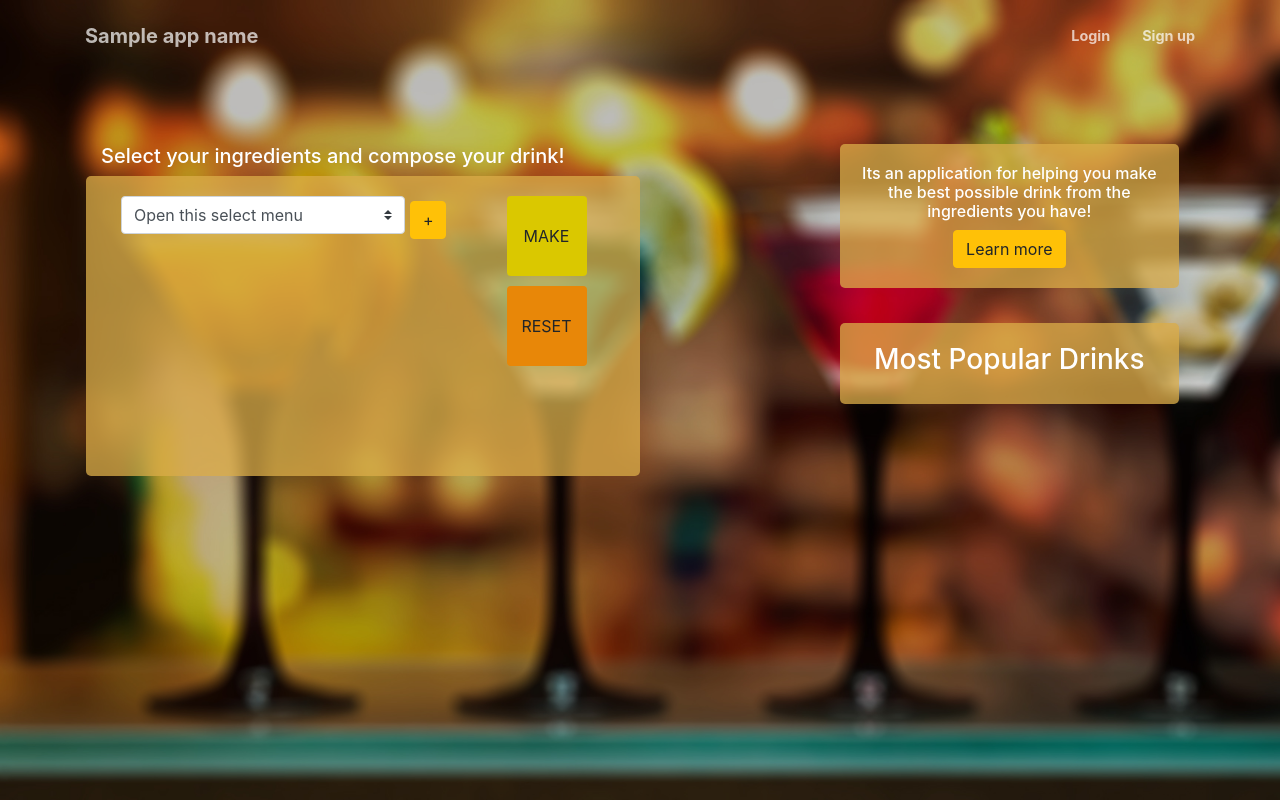
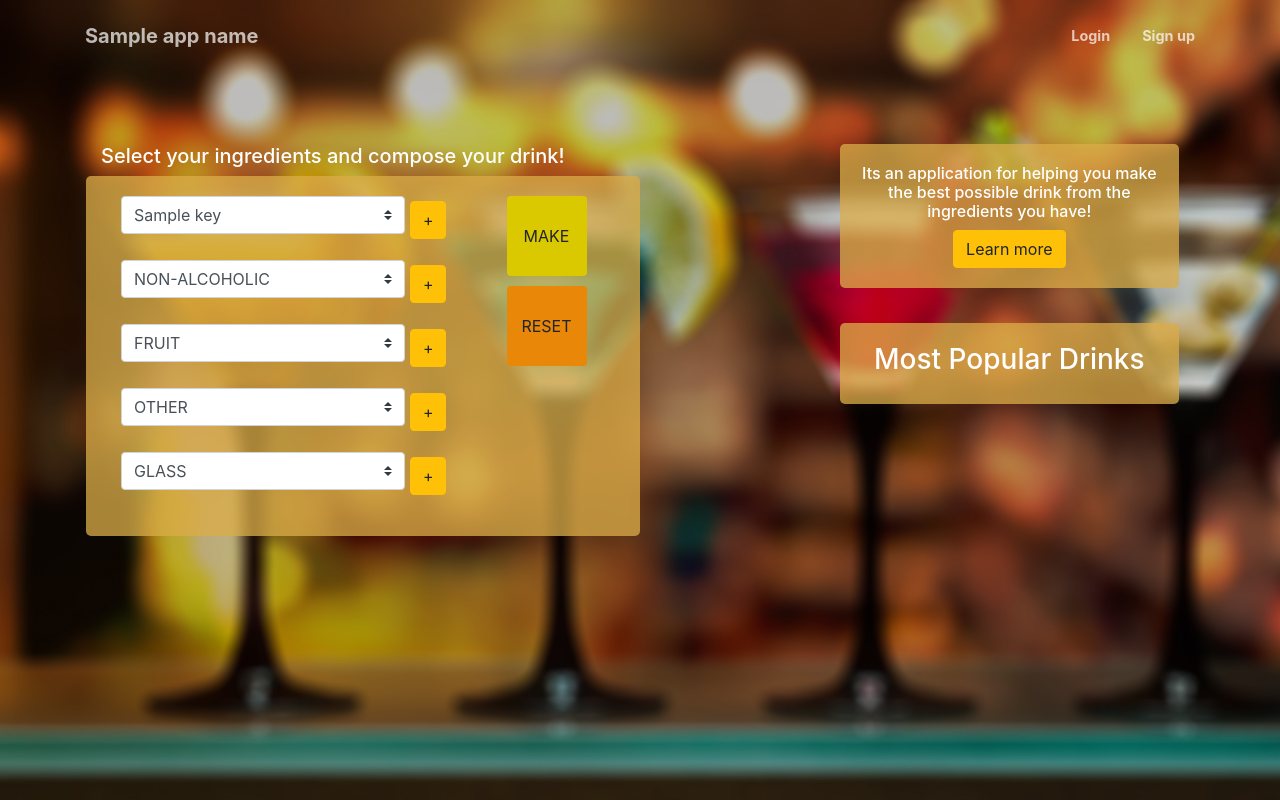
Before and after one commit to cocoyenn/pite_projekt_drink, a Django app: template app/templates/app/home.html in a window 1280 px wide. Run offline with Django 3.2, Linux system fonts and the light colour scheme; the template is opened without the code that fills it: most values are stand-ins (such as "Sample title", 1, 10 or a date in 2020); some libraries are stand-ins or nearby versions.

Commit message:
almost-finished adding ingredients

```diff
--- a/app/templates/app/home.html
+++ b/app/templates/app/home.html
@@ -9,14 +9,51 @@
         <div class="row roundedPanel mySection">
 
             <div class="col-md-9 ingredientsPanel">
-                <select class="browser-default custom-select mySelect" id="selectIngredient">
-                        <option selected>Open this select menu</option>
-                    <option value="1">One</option>
-                    <option value="2">Two</option>
-                    <option value="3">Three</option>
+                <select class="browser-default custom-select mySelect" id="selectAlcoholicIngredient">
+                        <optgroup label="ALCOHOLIC">
 
+                            {% for key in ingredients %}
+                            <option> {{ key }} </option>
+                            {% endfor %}
+
+                            </optgroup>
                 </select>
-                <button type="button" class="btn btn-warning" onclick="addIngredient()">+</button>
+                <button type="button" class="btn btn-warning" onclick="addIngredient('selectAlcoholicIngredient')">+</button>
+                <p id="picked_selectAlcoholicIngredient"></p>
+
+
+                <select class="browser-default custom-select mySelect" id="selectNonAlcoholicIngredient">
+                        <optgroup label="NON-ALCOHOLIC">
+                            <option selected>NON-ALCOHOLIC</option>
+                        </optgroup>
+                </select>
+                <button type="button" class="btn btn-warning" onclick="addIngredient('selectNonAlcoholicIngredient')">+</button>
+                <p id="picked_selectNonAlcoholicIngredient"></p>
+
+                <select class="browser-default custom-select mySelect" id="selectFruitIngredient">
+                        <optgroup label="ALCOHOLIC">
+                            <option selected>FRUIT</option>
+                        </optgroup>
+                </select>
+                <button type="button" class="btn btn-warning" onclick="addIngredient('selectFruitIngredient')">+</button>
+                <p id="picked_selectFruitIngredient"></p>
+
+
+                <select class="browser-default custom-select mySelect" id="selectOtherIngredient">
+                        <optgroup label="ALCOHOLIC">
+                            <option selected>OTHER</option>
+                        </optgroup>
+                </select>
+                <button type="button" class="btn btn-warning" onclick="addIngredient('selectOtherIngredient')">+</button>
+                <p id="picked_selectOtherIngredient"></p>
+
+                <select class="browser-default custom-select mySelect" id="selectGlassIngredient">
+                        <optgroup label="ALCOHOLIC">
+                            <option selected>GLASS</option>
+                        </optgroup>
+                </select>
+                <button type="button" class="btn btn-warning" onclick="addIngredient('selectGlassIngredient')">+</button>
+                <p id="picked_selectGlassIngredient"></p>
 
                 <form id="ingredientForm" method="POST" action="{% url 'app-makeDrink' %}">
                     {% csrf_token %}
@@ -45,13 +82,13 @@
 <!-- Right content -->
 <div class="col-md-4 myRight">
 
-    <div class="aboutSection mySection">
+    <div class="aboutSection mySection roundedPanel">
     <h6 class="text-white">Its an application for helping you make the best possible drink from
     the ingredients you have!</h6>
     <button type="button" class="btn btn-warning">Learn more</button>
         </div>
 
-    <div class="popularSection mySection">
+    <div class="popularSection mySection roundedPanel">
     <h3 class="text-white">Most Popular Drinks</h3>
         </div>
 
--- /dev/null
+++ b/assets/lists/fruit_list.txt
@@ -0,0 +1 @@
+['Cranberries',  'Berries', 'Strawberries', 'Lime', 'Orange', 'Grapes',  'Lemon peel',  'Kiwi',  'Mango', 'Sherry', 'Lemon', 'Apple', 'Carrot', 'Banana', 'Pineapple', 'Papaya',  'Fruit',  'Apricot',   'Olive Brine', 'Cherries',  'Lime peel',  'Coconut syrup', 'Sirup of roses']
--- /dev/null
+++ b/assets/lists/non-alcoholic_list.txt
@@ -0,0 +1 @@
+['Cranberry juice', 'Grenadine',  'Water',  'Tea', 'Orange juice', 'Apple juice', '7-Up', 'Lemonade',  'Milk', 'Pineapple juice', 'Coffee', 'Coca-Cola',  'Lime juice', 'Grape juice',  'Carbonated water', 'Espresso', 'Lemon juice', 'Sprite', 'Grapefruit juice', 'Peach nectar', 'Tomato juice', 'Soda water', 'Grape soda', 'Mountain Dew', 'Iced tea', 'Passion fruit juice', 'Fruit juice', 'Tonic water', 'Carbonated soft drink', 'Corn syrup', 'Bitter lemon', 'Orgeat syrup', 'Coconut milk', 'Pink lemonade', 'Lemon-lime soda', 'Tomato Juice', 'Surge', 'Guava juice', 'Passion fruit syrup',  'Pineapple Syrup',  'Agave Syrup', 'Fresca', 'Cherry Grenadine',  'Chocolate milk',  'Raspberry syrup',  'St. Germain', 'Dr. Pepper',  'Limeade',  'Pepsi Cola']
--- /dev/null
+++ b/assets/lists/other_list.txt
@@ -0,0 +1 @@
+['Sugar', 'Chocolate ice-cream', 'Sour mix', 'Angelica root', 'Ice', 'Vanilla Ice-Cream', 'Cocoa powder', 'Chocolate', 'demerara Sugar', 'Heavy cream', 'Chocolate syrup',  'Egg yolk', 'Egg', 'Yoghurt', 'Ginger',  'Kool-Aid', 'Mint', 'Sugar syrup', 'Food coloring', 'Glycerine', 'Nutmeg', 'Sweet and sour', 'Light cream', 'Almond', 'Brown sugar', 'Club soda', 'Tabasco sauce', 'Vanilla extract', 'Ginger ale', 'Butter', 'Honey', 'Powdered sugar',  'Cinnamon', 'Coriander', 'Maple syrup',  'Anise', 'Egg white', 'Whipped cream', 'Allspice', 'Cream', 'Condensed milk', 'Salt', 'Black pepper',  'Mini-snickers bars', 'Lavender', 'Caramel coloring', 'Pepper',  'Marjoram leaves',  'Marshmallows', 'Cayenne pepper', 'Oreo cookie', 'Whipping cream', 'chocolate sauce', 'Candy', 'caramel sauce', 'Fennel seeds', 'Wormwood', 'Orange spiral', 'Peppermint extract',  'Vanilla', 'Almond flavoring', 'Worcestershire sauce',  'Licorice root',  'Hot chocolate',  'Cream of coconut',  'Blackcurrant squash', 'Cardamom', 'Celery salt',  'Sugar Syrup',  'Cloves', 'Orange peel', 'Mint syrup', 'Cumin seed', 'Olive']
--- a/assets/styles/style.css
+++ b/assets/styles/style.css
@@ -20,7 +20,6 @@
 
 .roundedPanel {
     border-radius: 5px;
-    min-height: 300px;
     padding: 20px;
 }
 
@@ -76,3 +75,8 @@
 .centeredText {
     text-align: center;
 }
+
+.smallerButton {
+    width: 20px;
+    height: 20px;
+}
--- a/djangoFiles/settings.py
+++ b/djangoFiles/settings.py
@@ -11,6 +11,9 @@ https://docs.djangoproject.com/en/2.1/ref/settings/
 """
 
 import os
+
+# App name
+APP_NAME = 'Drink Advisor'
 
 # Build paths inside the project like this: os.path.join(BASE_DIR, ...)
 BASE_DIR = os.path.dirname(os.path.dirname(os.path.abspath(__file__)))
```
Also changed, not shown: app/views.py (+54 -28 lines), assets/lists/alcoholic_list.txt (added, +1 -0 lines), assets/lists/all_liquids_list.txt (added, +1 -0 lines), assets/lists/glass_type_list.txt (added, +10 -0 lines), assets/scripts/app.js (+25 -5 lines).
